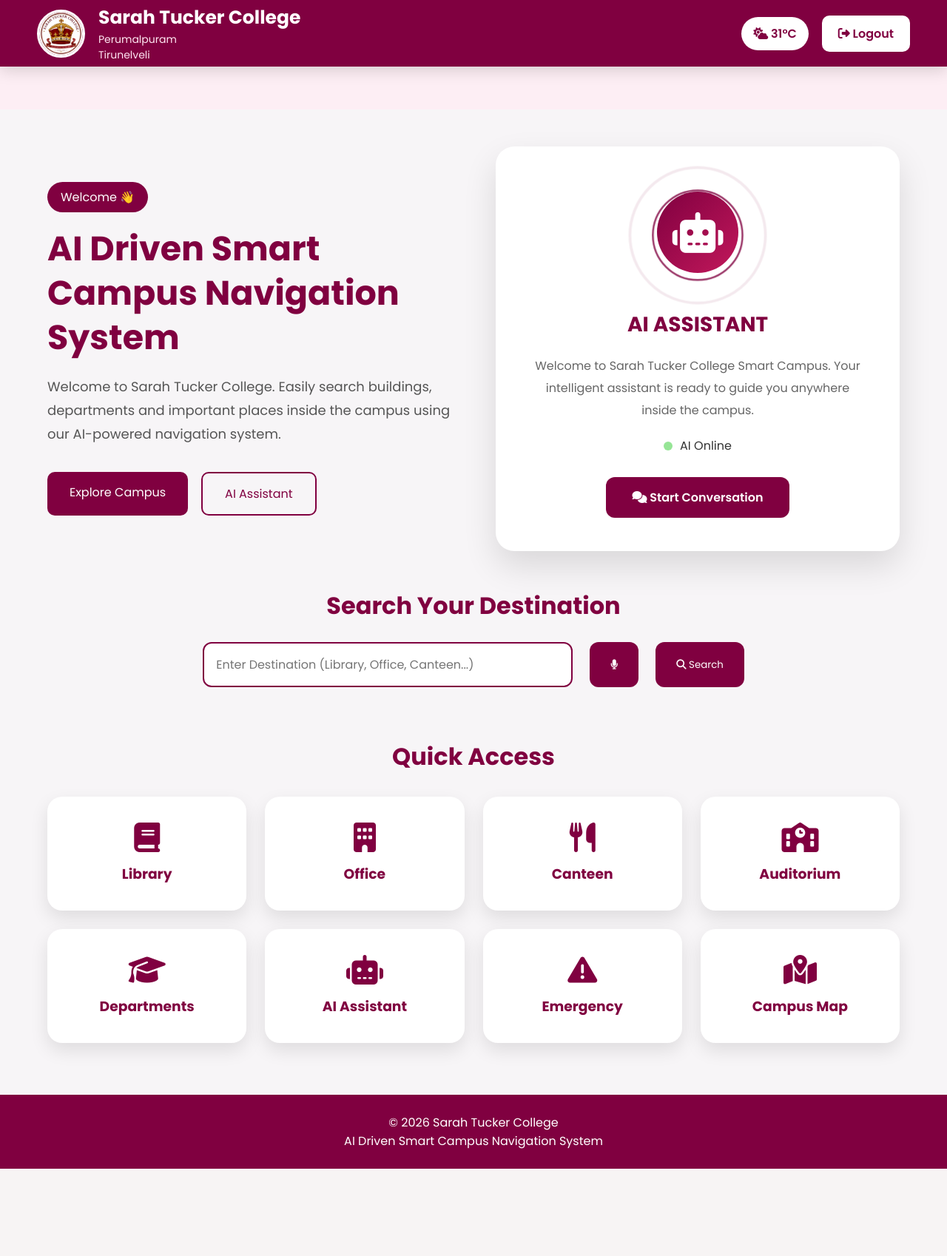
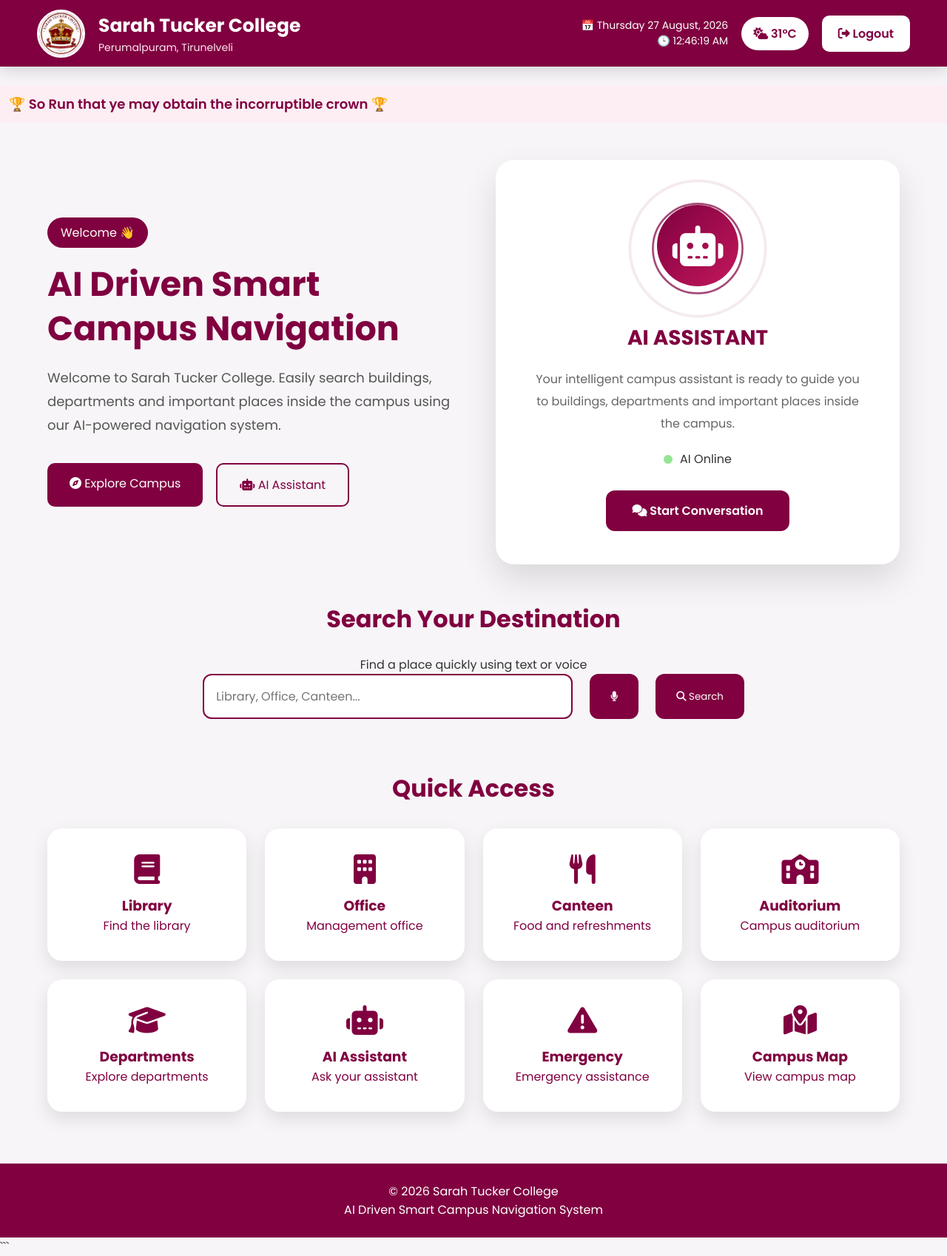
Before and after one commit to naveena-kannan-k/Smart-Campus-Navigation, a Flask app: page /dashboard in a window 1280 px wide. Shown: the whole page at 74% size. Before the commit the page ends 1580 px from the top, so only its background shows below. Run offline with Flask 3, Linux system fonts and the light colour scheme; some libraries are stand-ins or nearby versions.

Commit message:
Update dashboard.html

````diff
--- a/templates/dashboard.html
+++ b/templates/dashboard.html
@@ -1,15 +1,18 @@
+```html
 <!DOCTYPE html>
 <html lang="en">
 
 <head>
     <meta charset="UTF-8">
     <meta name="viewport" content="width=device-width, initial-scale=1.0">
-    <title>Dashboard</title>
+
+    <title>AI Driven Smart Campus Navigation</title>
 
     <link rel="stylesheet"
           href="{{ url_for('static', filename='css/dashboard.css') }}">
 
-    <link href="https://fonts.googleapis.com/css2?family=Poppins:wght@300;400;500;600;700&display=swap" rel="stylesheet">
+    <link href="https://fonts.googleapis.com/css2?family=Poppins:wght@300;400;500;600;700&display=swap"
+          rel="stylesheet">
 
     <link rel="stylesheet"
           href="https://cdnjs.cloudflare.com/ajax/libs/font-awesome/6.6.0/css/all.min.css">
@@ -23,15 +26,12 @@
 
     <div class="logo-section">
 
-        <img src="{{ url_for('static', filename='images/logo.jpeg') }}">
+        <img src="{{ url_for('static', filename='images/logo.jpeg') }}"
+             alt="Sarah Tucker College Logo">
 
-        <div>
-
+        <div class="college-info">
             <h2>Sarah Tucker College</h2>
-
-            <p>Perumalpuram</p>
-            <p>Tirunelveli</p>
-
+            <p>Perumalpuram, Tirunelveli</p>
         </div>
 
     </div>
@@ -39,88 +39,74 @@
     <div class="nav-right">
 
         <div class="date-time">
-
             <span id="date"></span>
-
             <span id="time"></span>
-
         </div>
 
         <div class="weather-box">
-
             <i class="fa-solid fa-cloud-sun"></i>
-
             <span>31°C</span>
-
         </div>
 
         <a href="/login" class="logout-btn">
-
             <i class="fa-solid fa-right-from-bracket"></i>
-
-            Logout
-
+            <span>Logout</span>
         </a>
 
     </div>
 
 </header>
 
+
 <!-- ================= MOTTO ================= -->
 
 <div class="motto">
+    🏆 So Run that ye may obtain the incorruptible crown 🏆
+</div>
 
-    <marquee>
-
-        🏆 So Run that ye may obtain the incorruptible crown 🏆
-
-    </marquee>
-
-</div>
 
 <!-- ================= HERO ================= -->
 
 <section class="hero">
 
+    <!-- LEFT -->
+
     <div class="hero-left">
 
         <span class="badge">
-
             Welcome 👋
-
         </span>
 
         <h1>
-
-            AI Driven Smart Campus Navigation System
-
+            AI Driven Smart Campus Navigation
         </h1>
 
         <p>
-
             Welcome to Sarah Tucker College.
-
-            Easily search buildings, departments and important places inside the campus using our AI-powered navigation system.
-
+            Easily search buildings, departments and important
+            places inside the campus using our AI-powered
+            navigation system.
         </p>
 
         <div class="hero-buttons">
 
             <a href="#search" class="primary-btn">
-
+                <i class="fa-solid fa-compass"></i>
                 Explore Campus
-
             </a>
 
             <a href="/chatbot" class="secondary-btn">
-
+                <i class="fa-solid fa-robot"></i>
                 AI Assistant
-
             </a>
 
         </div>
 
     </div>
+
+
+    <!-- RIGHT -->
+
     <div class="hero-right">
 
         <div class="ai-card">
@@ -136,11 +122,12 @@
 
             </div>
 
-        <h2> AI ASSISTANT</h2>
+            <h2>AI ASSISTANT</h2>
 
             <p class="ai-text">
-            Welcome to Sarah Tucker College Smart Campus.
-            Your intelligent assistant is ready to guide you anywhere inside the campus.
+                Your intelligent campus assistant is ready to
+                guide you to buildings, departments and
+                important places inside the campus.
             </p>
 
             <div class="status">
@@ -152,51 +139,48 @@
             </div>
 
             <a href="/chatbot" class="start-ai">
-
                 <i class="fa-solid fa-comments"></i>
-
                 Start Conversation
-
             </a>
 
         </div>
 
     </div>
 
+</section>
 
 
-
-
-</section>
 <!-- ================= SEARCH ================= -->
 
 <section class="search-section" id="search">
 
     <h2>Search Your Destination</h2>
 
+    <p class="search-subtitle">
+        Find a place quickly using text or voice
+    </p>
+
     <div class="search-box">
 
-        <input type="text"
+        <input
+            type="text"
             id="searchInput"
-               placeholder="Enter Destination (Library, Office, Canteen...)">
+            placeholder="Library, Office, Canteen..."
+        >
 
-        <!-- Voice Button -->
         <button id="voiceBtn" class="voice-btn">
             <i class="fa-solid fa-microphone"></i>
         </button>
 
-        <!-- Search Button -->
-        <button onclick="searchPlace()">
-
+        <button class="search-btn" onclick="searchPlace()">
             <i class="fa-solid fa-magnifying-glass"></i>
-
             Search
-
         </button>
 
     </div>
 
 </section>
+
 
 <!-- ================= QUICK ACCESS ================= -->
 
@@ -209,46 +193,57 @@
         <a href="/library" class="card">
             <i class="fa-solid fa-book"></i>
             <h3>Library</h3>
+            <p>Find the library</p>
         </a>
 
         <a href="/office" class="card">
             <i class="fa-solid fa-building"></i>
             <h3>Office</h3>
+            <p>Management office</p>
         </a>
 
         <a href="/canteen" class="card">
             <i class="fa-solid fa-utensils"></i>
             <h3>Canteen</h3>
+            <p>Food and refreshments</p>
         </a>
 
         <a href="/auditorium" class="card">
             <i class="fa-solid fa-school"></i>
             <h3>Auditorium</h3>
+            <p>Campus auditorium</p>
         </a>
 
         <a href="/departments" class="card">
             <i class="fa-solid fa-graduation-cap"></i>
             <h3>Departments</h3>
+            <p>Explore departments</p>
         </a>
 
         <a href="/chatbot" class="card">
             <i class="fa-solid fa-robot"></i>
             <h3>AI Assistant</h3>
+            <p>Ask your assistant</p>
         </a>
 
-        <a href="/emergency" class="card">
+        <a href="/emergency" class="card emergency-card">
             <i class="fa-solid fa-triangle-exclamation"></i>
             <h3>Emergency</h3>
+            <p>Emergency assistance</p>
         </a>
 
         <a href="/campus_map" class="card">
             <i class="fa-solid fa-map-location-dot"></i>
             <h3>Campus Map</h3>
+            <p>View campus map</p>
         </a>
 
     </div>
 
 </section>
+
+
+<!-- ================= FOOTER ================= -->
 
 <footer>
 
@@ -258,5 +253,11 @@
 
 </footer>
 
+
+<!-- ================= EXISTING JS ================= -->
+
+<script src="{{ url_for('static', filename='js/dashboard.js') }}"></script>
+
 </body>
 </html>
+```
````
Lines whose indentation alone changed are shown as unchanged.
